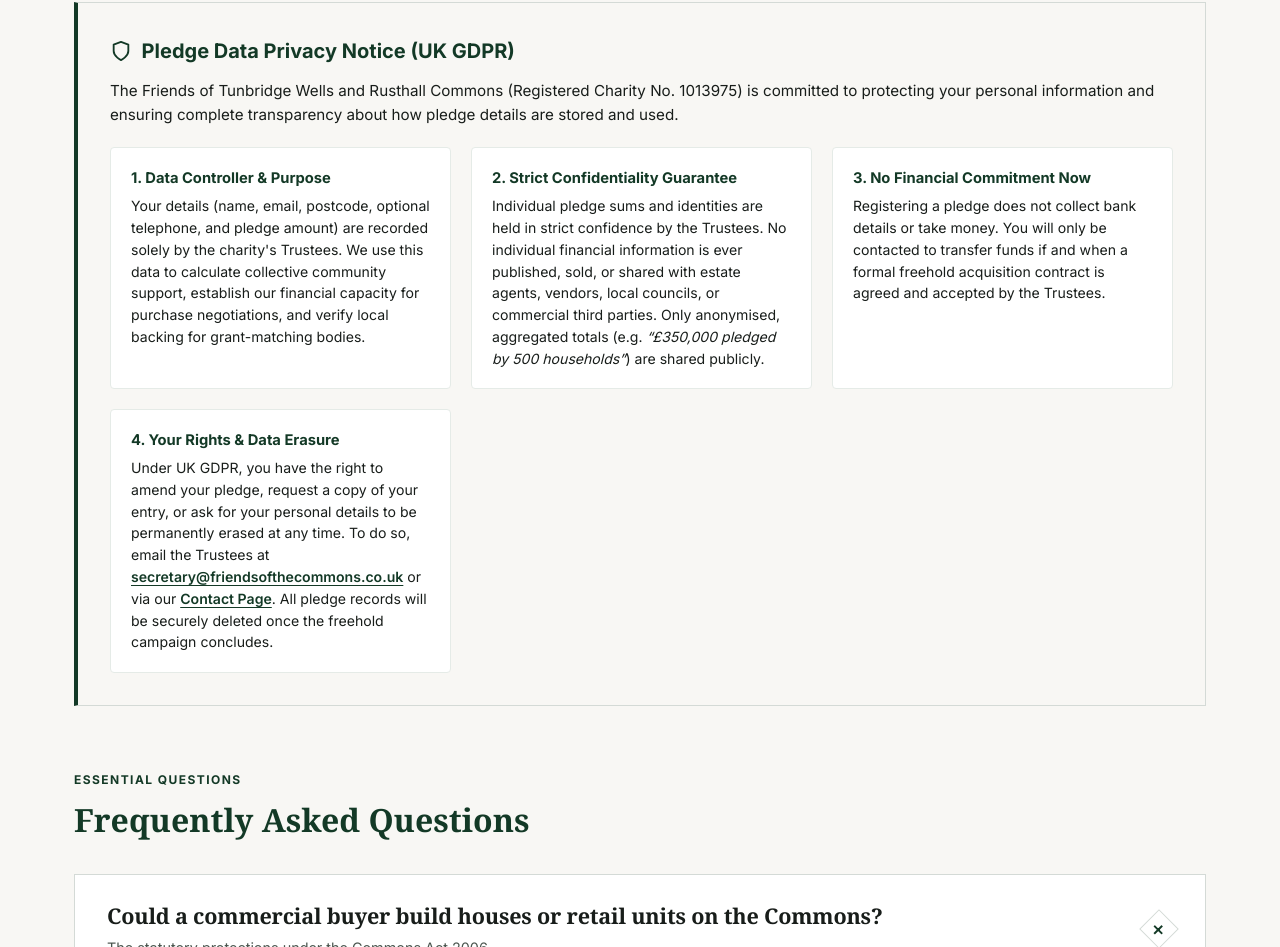
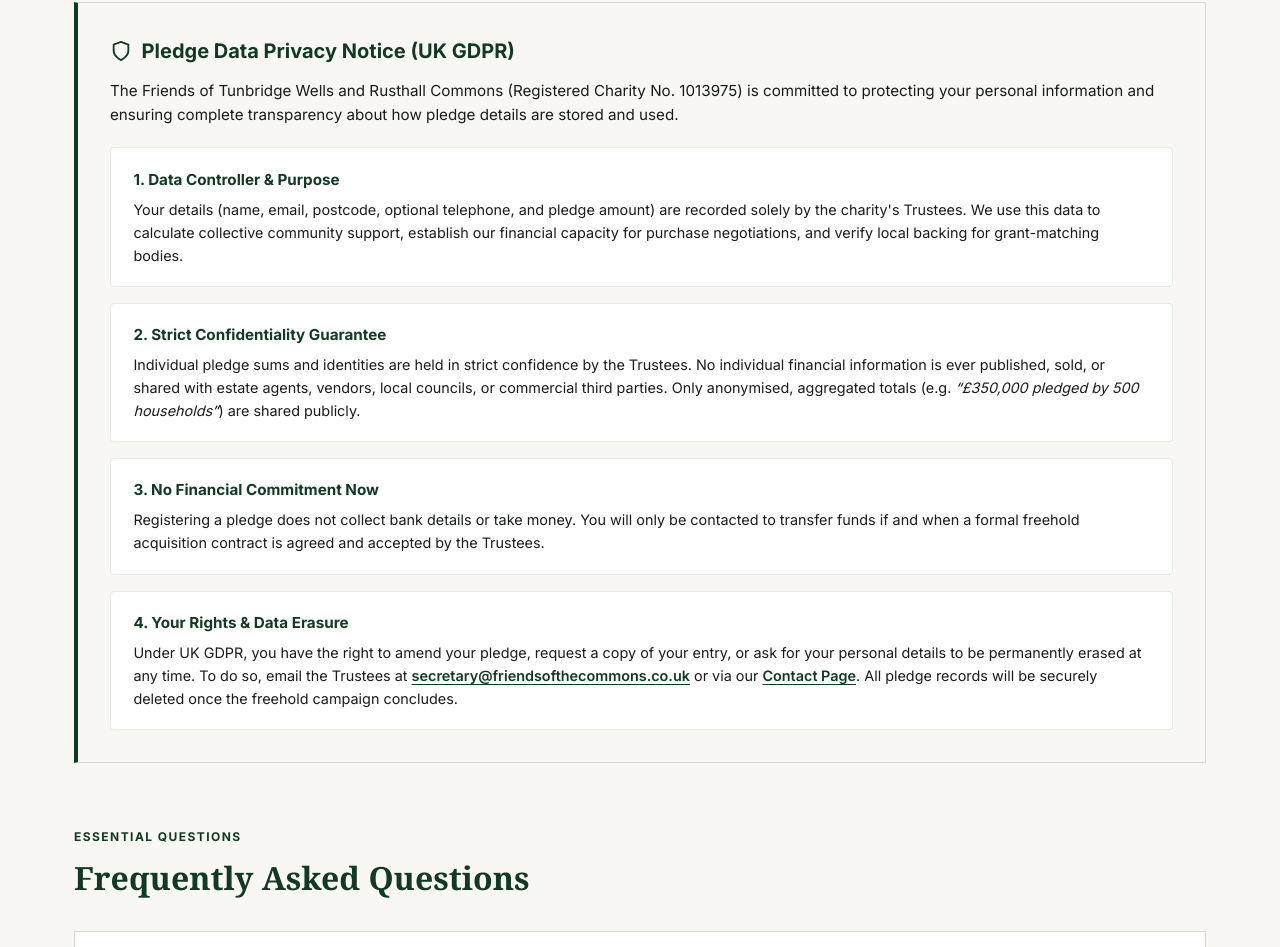
Before and after one commit to fotcadmin/FriendsOfTheCommon, a plain HTML site: page campaign.html in a window 1280 px wide. Shown: the part 3300-4247 px from the top of the page. Drawn offline with Linux system fonts and the light colour scheme; a web font is replaced by a local one.

Commit message:
style(campaign): stack Pledge Privacy Notice boxes full-width in single column

```diff
--- a/campaign.html
+++ b/campaign.html
@@ -310,24 +310,24 @@
               The Friends of Tunbridge Wells and Rusthall Commons (Registered Charity No. 1013975) is committed to protecting your personal information and ensuring complete transparency about how pledge details are stored and used.
             </p>
 
-            <div style="display: grid; grid-template-columns: repeat(auto-fit, minmax(280px, 1fr)); gap: 1.25rem; font-size: 0.88rem; color: var(--nt-charcoal); line-height: 1.55;">
-              <div style="background: #ffffff; padding: 1.15rem 1.25rem; border: 1px solid var(--nt-border-subtle); border-radius: 4px;">
-                <strong style="color: var(--nt-green-deep); display: block; margin-bottom: 0.35rem; font-size: 0.92rem;">1. Data Controller &amp; Purpose</strong>
+            <div style="display: flex; flex-direction: column; gap: 1rem; font-size: 0.9rem; color: var(--nt-charcoal); line-height: 1.6;">
+              <div style="background: #ffffff; padding: 1.2rem 1.4rem; border: 1px solid var(--nt-border-subtle); border-radius: 4px;">
+                <strong style="color: var(--nt-green-deep); display: block; margin-bottom: 0.35rem; font-size: 0.95rem;">1. Data Controller &amp; Purpose</strong>
                 Your details (name, email, postcode, optional telephone, and pledge amount) are recorded solely by the charity's Trustees. We use this data to calculate collective community support, establish our financial capacity for purchase negotiations, and verify local backing for grant-matching bodies.
               </div>
 
-              <div style="background: #ffffff; padding: 1.15rem 1.25rem; border: 1px solid var(--nt-border-subtle); border-radius: 4px;">
-                <strong style="color: var(--nt-green-deep); display: block; margin-bottom: 0.35rem; font-size: 0.92rem;">2. Strict Confidentiality Guarantee</strong>
+              <div style="background: #ffffff; padding: 1.2rem 1.4rem; border: 1px solid var(--nt-border-subtle); border-radius: 4px;">
+                <strong style="color: var(--nt-green-deep); display: block; margin-bottom: 0.35rem; font-size: 0.95rem;">2. Strict Confidentiality Guarantee</strong>
                 Individual pledge sums and identities are held in strict confidence by the Trustees. No individual financial information is ever published, sold, or shared with estate agents, vendors, local councils, or commercial third parties. Only anonymised, aggregated totals (e.g. <em>&ldquo;&pound;350,000 pledged by 500 households&rdquo;</em>) are shared publicly.
               </div>
 
-              <div style="background: #ffffff; padding: 1.15rem 1.25rem; border: 1px solid var(--nt-border-subtle); border-radius: 4px;">
-                <strong style="color: var(--nt-green-deep); display: block; margin-bottom: 0.35rem; font-size: 0.92rem;">3. No Financial Commitment Now</strong>
+              <div style="background: #ffffff; padding: 1.2rem 1.4rem; border: 1px solid var(--nt-border-subtle); border-radius: 4px;">
+                <strong style="color: var(--nt-green-deep); display: block; margin-bottom: 0.35rem; font-size: 0.95rem;">3. No Financial Commitment Now</strong>
                 Registering a pledge does not collect bank details or take money. You will only be contacted to transfer funds if and when a formal freehold acquisition contract is agreed and accepted by the Trustees.
               </div>
 
-              <div style="background: #ffffff; padding: 1.15rem 1.25rem; border: 1px solid var(--nt-border-subtle); border-radius: 4px;">
-                <strong style="color: var(--nt-green-deep); display: block; margin-bottom: 0.35rem; font-size: 0.92rem;">4. Your Rights &amp; Data Erasure</strong>
+              <div style="background: #ffffff; padding: 1.2rem 1.4rem; border: 1px solid var(--nt-border-subtle); border-radius: 4px;">
+                <strong style="color: var(--nt-green-deep); display: block; margin-bottom: 0.35rem; font-size: 0.95rem;">4. Your Rights &amp; Data Erasure</strong>
                 Under UK GDPR, you have the right to amend your pledge, request a copy of your entry, or ask for your personal details to be permanently erased at any time. To do so, email the Trustees at <a href="mailto:secretary@friendsofthecommons.co.uk" style="color: var(--nt-green-deep); font-weight: 600; text-decoration: underline;">secretary@friendsofthecommons.co.uk</a> or via our <a href="about.html#contact" style="color: var(--nt-green-deep); font-weight: 600; text-decoration: underline;">Contact Page</a>. All pledge records will be securely deleted once the freehold campaign concludes.
               </div>
             </div>
```
